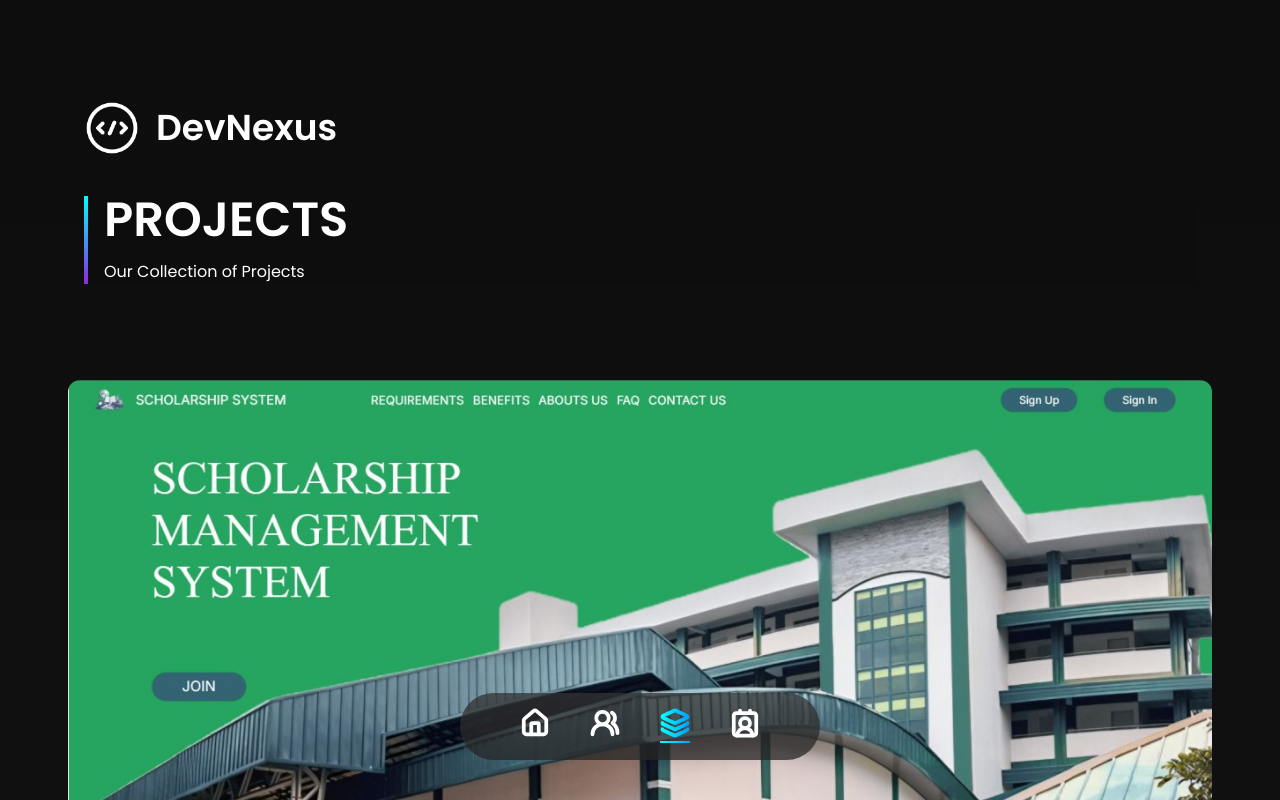
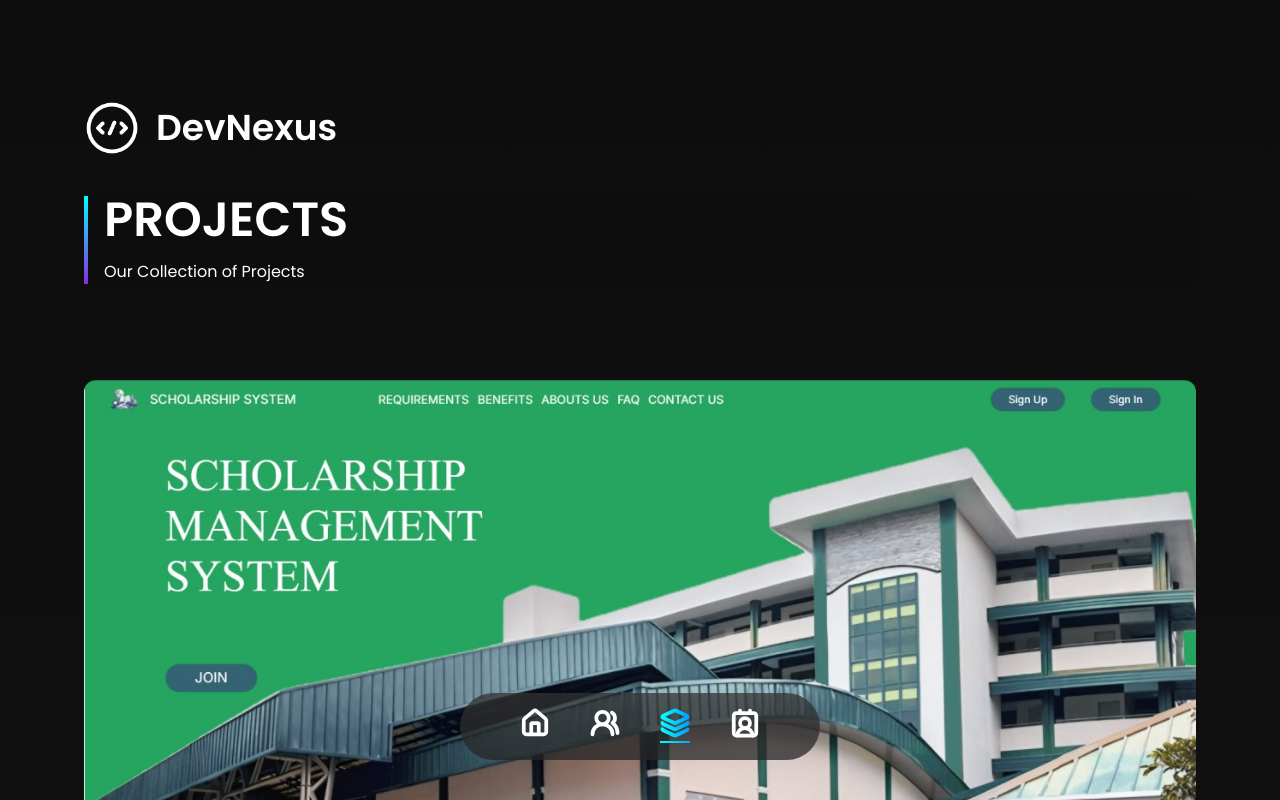
Before and after one commit to TokwatBaby/Team-Portfolio, a React (Vite) app in the folder team-portfolio/: page /ProjectPage in a window 1280 px wide. Shown: the top 800 px of the page. Built offline with nearby package versions, Linux system fonts and the light colour scheme.

Commit message:
Update ProjectDiv.jsx

```diff
--- a/team-portfolio/src/components/ProjectDiv.jsx
+++ b/team-portfolio/src/components/ProjectDiv.jsx
@@ -22,7 +22,7 @@ const ProjectDiv = ({ ProjectImg, ProjectTitle, ProjectDesc, href }) => {
 
     return (
         <motion.div
-            className="grid 2xl:grid-cols-2 lg:grid-cols-1 gap-10"
+            className="grid 2xl:grid-cols-2 lg:grid-cols-1 gap-10 px-8 sm:px-4"
             initial={{ opacity: 0, y: 30, filter: "blur(10px)" }}
             whileInView={{ opacity: 1, y: 0, filter: "blur(0px)" }}
             transition={{ ...transitionSettings, delay: isMobile ? 0 : 0.1 }}
```
